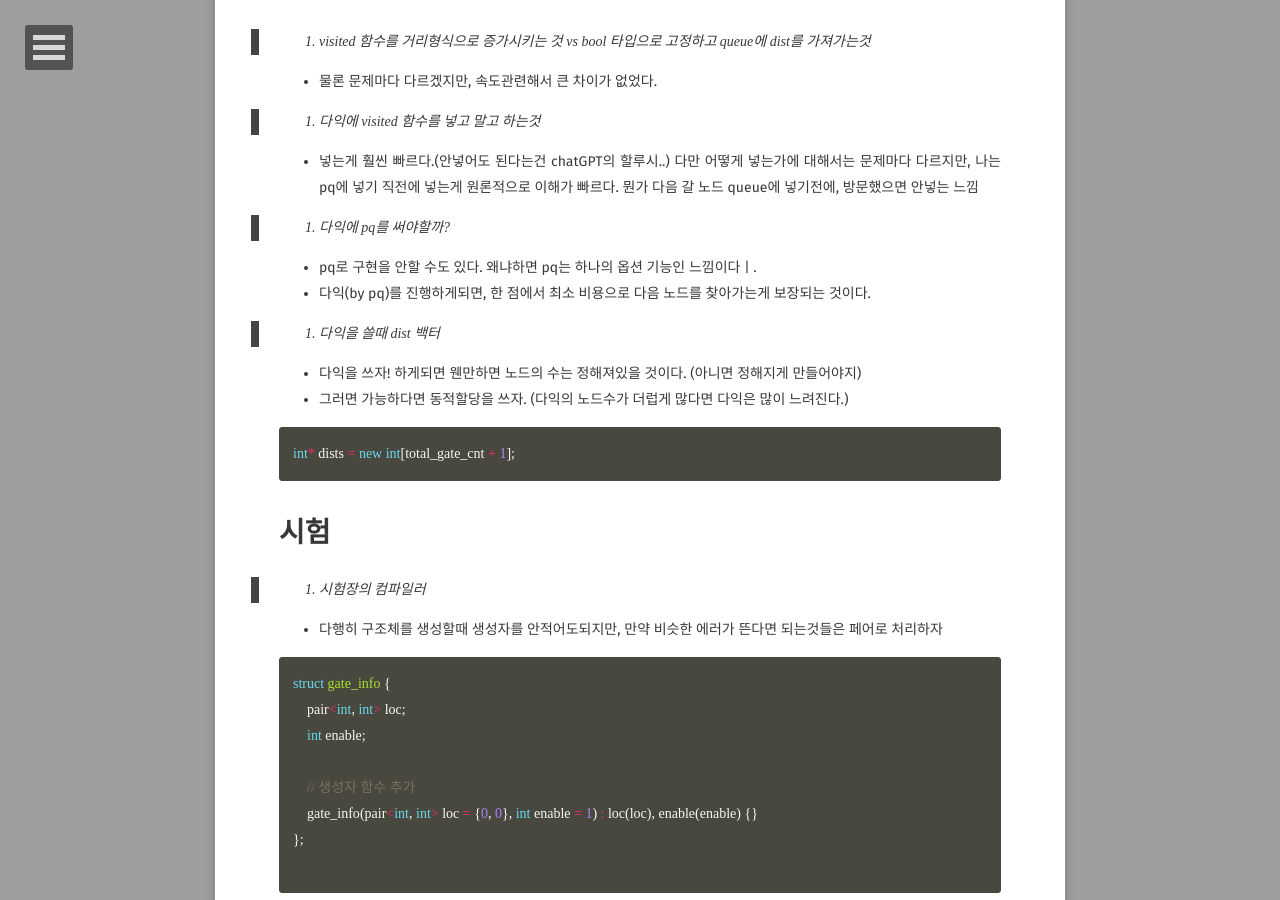
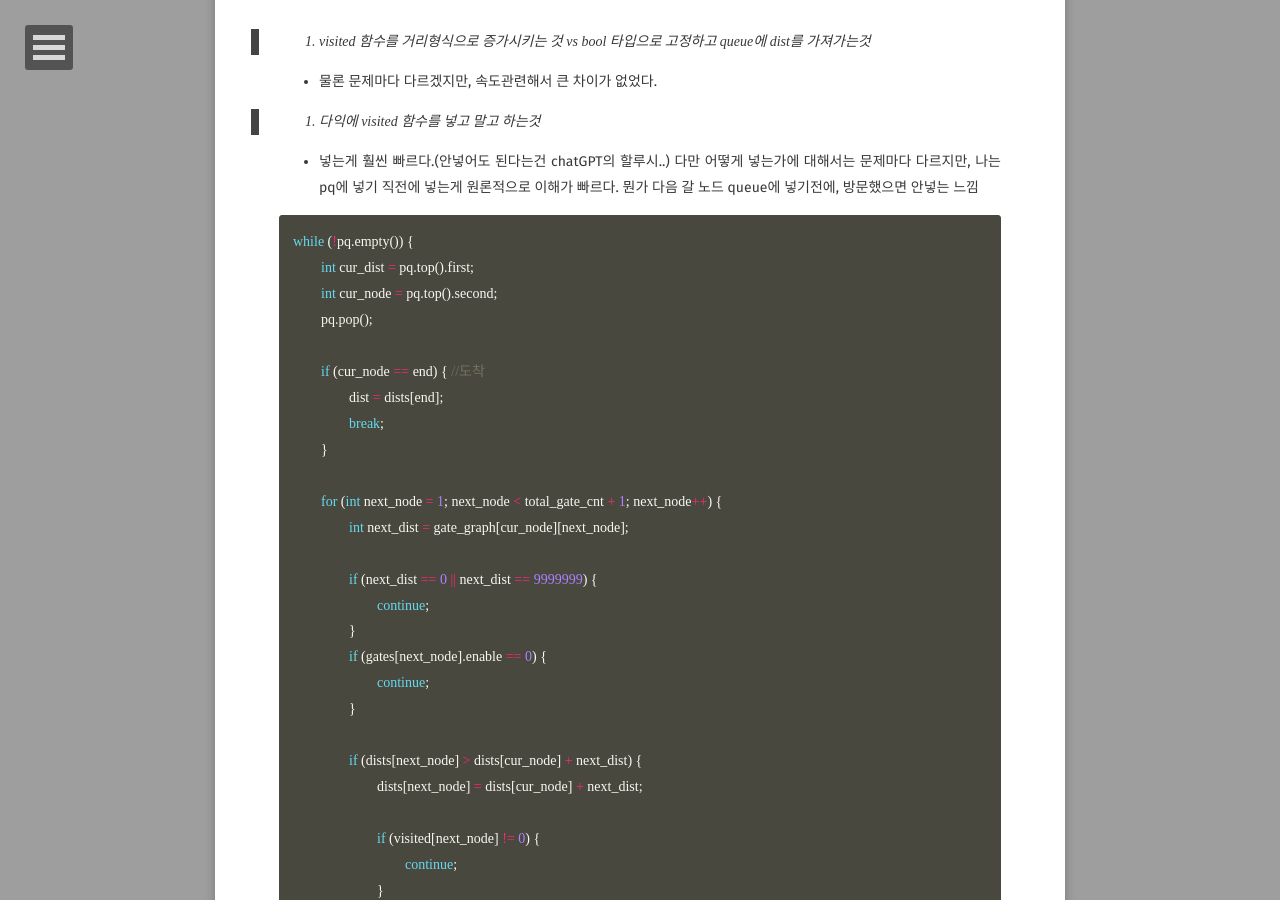
Before and after one commit to leesk212/leesk212.github.io, a Jekyll site: the page built from _posts/2025-02-26-[PS]lesson_learn_for_pro.md, in a window 1280 px wide and 900 px high, scrolled down 376 px. Built offline with Jekyll 4.4.1, drawn with Linux system fonts in a browser that asks for light colours; some web fonts are replaced; our own code applies the rules of GitHub Pages for plain Markdown files; comment, search, counter and statistics services are not loaded; some of the changed text lies outside the part shown.

Commit message:
Update 2025-02-26-[PS]lesson_learn_for_pro.md

````diff
--- a/_posts/2025-02-26-[PS]lesson_learn_for_pro.md
+++ b/_posts/2025-02-26-[PS]lesson_learn_for_pro.md
@@ -11,10 +11,52 @@
   나는 pq에 넣기 직전에 넣는게 원론적으로 이해가 빠르다.
   뭔가 다음 갈 노드 queue에 넣기전에, 방문했으면 안넣는 느낌
 
-> 3. 다익에 pq를 써야할까?
+```cpp
+while (!pq.empty()) {
+	int cur_dist = pq.top().first;
+	int cur_node = pq.top().second;
+	pq.pop();
+
+	if (cur_node == end) { //도착
+		dist = dists[end];
+		break;
+	}
+
+	for (int next_node = 1; next_node < total_gate_cnt + 1; next_node++) {
+		int next_dist = gate_graph[cur_node][next_node];
+
+		if (next_dist == 0 || next_dist == 9999999) {
+			continue;
+		}
+		if (gates[next_node].enable == 0) {
+			continue;
+		}
+
+		if (dists[next_node] > dists[cur_node] + next_dist) {
+			dists[next_node] = dists[cur_node] + next_dist;
+
+			if (visited[next_node] != 0) {
+				continue;
+			}
+			visited[next_node] = 1;
+			pq.push({ dists[next_node], next_node });
+		}
+
+	}
+}
+```
+
+
+
+> 3. 다익에 pq를 써야할까? 찾는 노드에 도착하면 바로 종료해도될까?
 
 * pq로 구현을 안할 수도 있다. 왜냐하면 pq는 하나의 옵션 기능인 느낌이다ㅣ.
 * 다익(by pq)를 진행하게되면, 한 점에서 최소 비용으로 다음 노드를 찾아가는게 보장되는 것이다.
+* 따라서 찾고자 하는 노드에 도착하게되면 바로 종료시켜도된다.
+
+```cpp
+priority_queue<pair<int, int>, vector<pair<int, int>>, greater<pair<int, int>>> pq;
+```
 
 > 4. 다익을 쓸때 dist 백터
 
````
